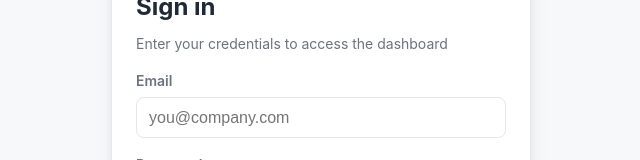
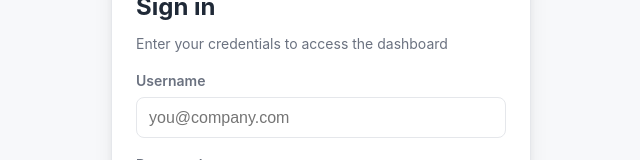
Before and after one commit to LafyOjo/Kubernetes-Credential-Stuffing-and-API-Poisoning, a React (Create React App) app in the folder frontend/: page / in a window 1280 px wide. Shown: the part 287-447 px from the top of the page, without its empty margins (319-959 px from the left). Built offline with nearby package versions, Linux system fonts and the light colour scheme; no server answers.

Commit message:
Update LoginForm.jsx

```diff
--- a/frontend/src/LoginForm.jsx
+++ b/frontend/src/LoginForm.jsx
@@ -45,11 +45,11 @@ export default function LoginForm({ onLogin }) {
         </p>
         <form className="form" onSubmit={handleSubmit}>
           <div className="field">
-            <label className="label">Email</label>
+            <label className="label">Username</label>
             <input
               className="input"
-              name="email"
-              type="email"
+              name="text"
+              type="text"
               placeholder="you@company.com"
               required
               value={username}
```
